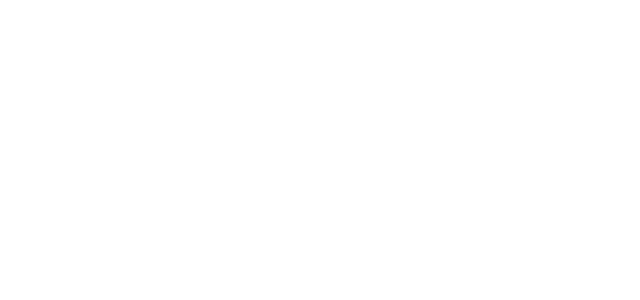
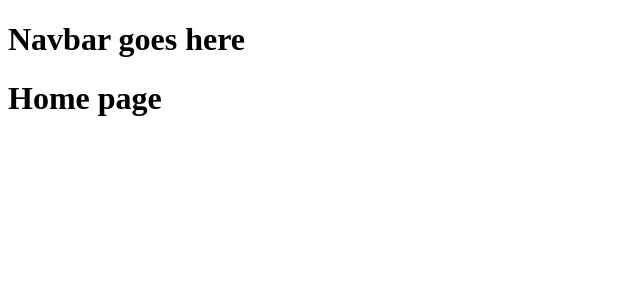
Before and after one commit to jflet004/phase-3-project-frontend, a React (Create React App) app: page / in a window 1280 px wide. Shown: the top 300 px of the page, without its empty margins (0-640 px from the left). Built offline with nearby package versions, Linux system fonts and the light colour scheme.

Commit message:
Set routes to Home, StudentList and ProgramList

```diff
--- a/src/App.js
+++ b/src/App.js
@@ -1,9 +1,22 @@
 import React from "react";
+import { BrowserRouter as Router, Routes, Route } from "react-router-dom";
+import Navbar from "./components/Navbar";
+import Home from "./components/Home";
+import StudentList from "./components/StudentList";
+import ProgramList from "./components/ProgramList";
 
 function App() {
   return (
-    <div className="App">
-    </div>
+    <Router>
+      <div className="App">
+        <Navbar />
+        <Routes>
+          <Route exact path="/" element={ <Home /> } />
+          <Route exact path="/students" element={ <StudentList /> } />
+          <Route exact path="/programs" element={ <ProgramList /> } />
+        </Routes>
+      </div>
+    </Router>
   );
 }
 
--- a/src/components/Home.js
+++ b/src/components/Home.js
@@ -3,7 +3,7 @@ import React from 'react'
 const Home = () => {
   return (
     <div>
-      <h1>Home</h1>
+      <h1>Home page</h1>
     </div>
   )
 }
--- a/src/components/Navbar.js
+++ b/src/components/Navbar.js
@@ -3,7 +3,7 @@ import React from 'react'
 const Navbar = () => {
   return (
     <div>
-      <h1>Navbar</h1>
+      <h1>Navbar goes here</h1>
     </div>
   )
 }
```
Also changed, not shown: src/index.js (+0 -7 lines).
